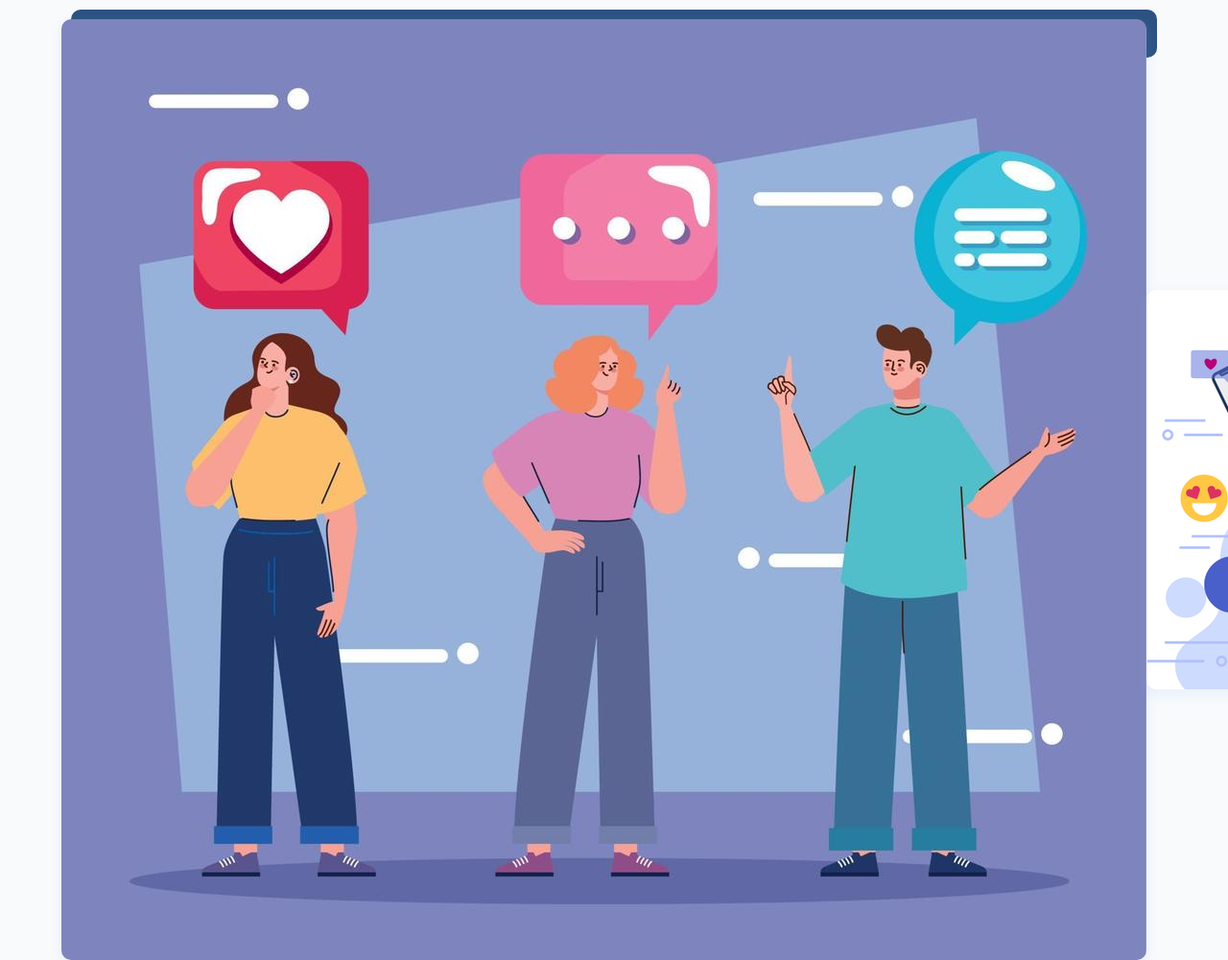
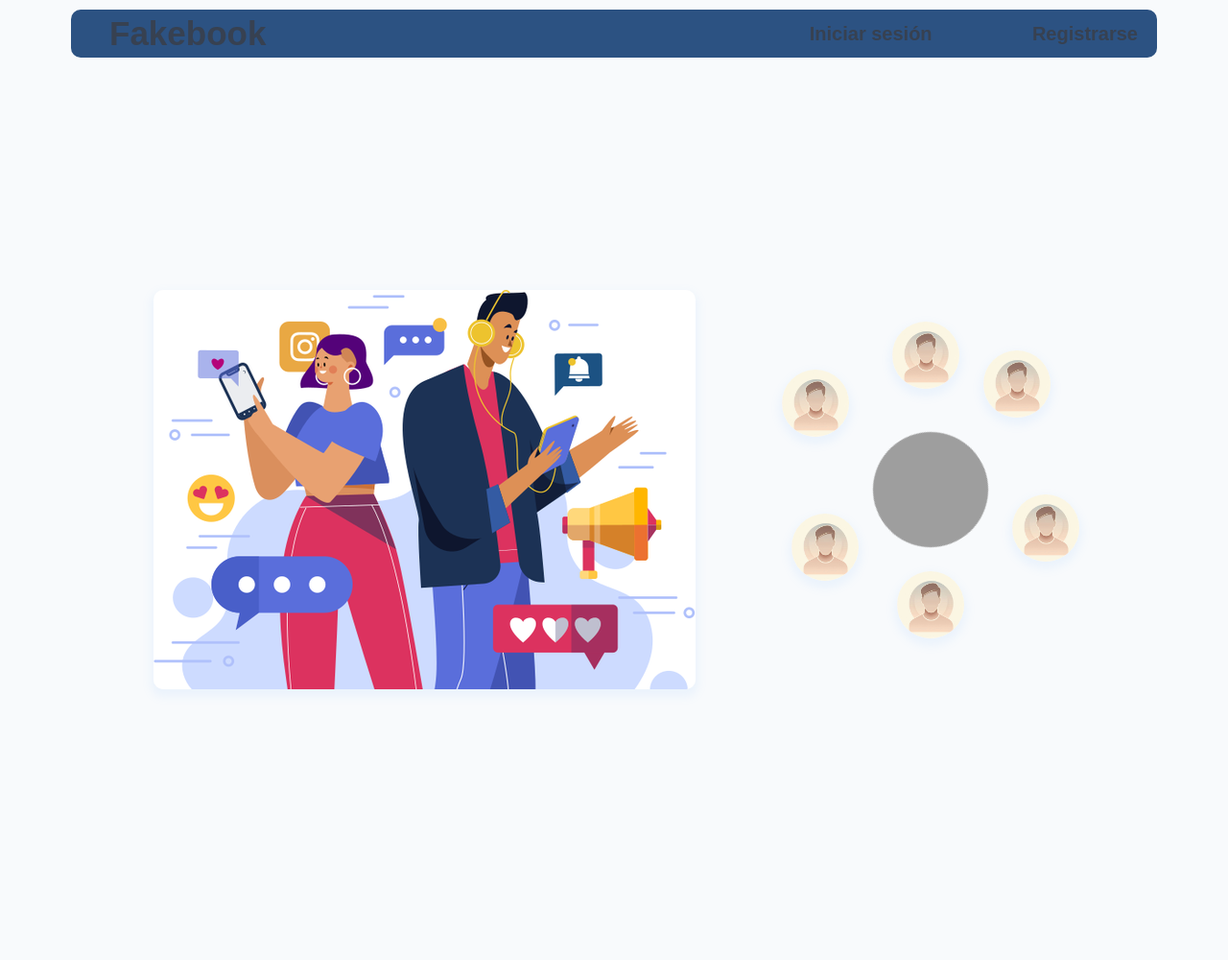
Before and after one commit to RazielLeal/fakebook_BDM, a PHP site: page / in a window 1280 px wide; the page is wider, and only the part inside the window is pictured. Shown: that part at 96% size. After the commit the page ends 718 px from the top of that part, so only its background shows below. Run offline with PHP 8.4, Linux system fonts and the light colour scheme; grey boxes are pictures that could not be loaded.

Commit message:
index.php

```diff
--- a/fakebook/index.php
+++ b/fakebook/index.php
@@ -11,14 +11,13 @@ if (isset($_POST['btnformis'])) {
     // Verificar si los campos están vacíos
     if (!empty($email) && !empty($contra)) {
         // Llamar al stored procedure
-        $query = "CALL SP_Master(?, NULL, NULL, NULL, NULL, NULL, ?, NULL, NULL, NULL, NULL, NULL, NULL, NULL, NULL, NULL, NULL, NULL)";
+        $query = "CALL SP_ValidarUsuario(?)";
         $stmt = $conn->prepare($query); // Preparar la consulta
         if (!$stmt) {
             die("Error en la consulta preparada: " . $conn->error);
         }
 
-        $accion = 'V';
-        $stmt->bind_param("ss", $accion, $email); // Vincular parámetros
+        $stmt->bind_param("s", $email); // Vincular parámetros
         $stmt->execute();
         $result = $stmt->get_result();
 
@@ -79,8 +78,28 @@ if (isset($_POST['btnformis'])) {
         </section>
 
         <section class="contimglp" id="contimglp">
-                <img src="IMG/people.jpg" alt="Descripción de la imagen" width="400" height="400">
-                <img src="IMG/peolpe_2.png" alt="Descripción de la imagen" width="900px" height="380">
+        <img src="IMG/peolpe_2.png" alt="Descripción de la imagen" width="40px" height="100px">
+        <div class="container">
+          <div class="world"></div>
+          <div class="user">
+            <img src="IMG/pp.png" alt="User 1"> <!-- Imagen de perfil -->
+          </div>
+          <div class="user">
+            <img src="IMG/pp.png" alt="User 2"> <!-- Imagen de perfil -->
+          </div>
+          <div class="user">
+            <img src="IMG/pp.png" alt="User 3"> <!-- Imagen de perfil -->
+          </div>
+          <div class="user">
+            <img src="IMG/pp.png" alt="User 4"> <!-- Imagen de perfil -->
+          </div>
+          <div class="user">
+            <img src="IMG/pp.png" alt="User 5"> <!-- Imagen de perfil -->
+          </div>
+          <div class="user">
+            <img src="IMG/pp.png" alt="User 6"> <!-- Imagen de perfil -->
+          </div>
+        </div>
         </section>
 
 
@@ -89,7 +108,9 @@ if (isset($_POST['btnformis'])) {
     <div class="overlay"></div>
 
     <section class="popupIScont">
-        <form action="" method="POST" class="formISyREG" id="formIS">
+  <div class="login-container">
+    <div class="logo">Fakebook</div>
+    <form action="" method="POST" class="formISyREG" id="formIS">
 
             <div class="continput">
                 <div class="descinput">
```
